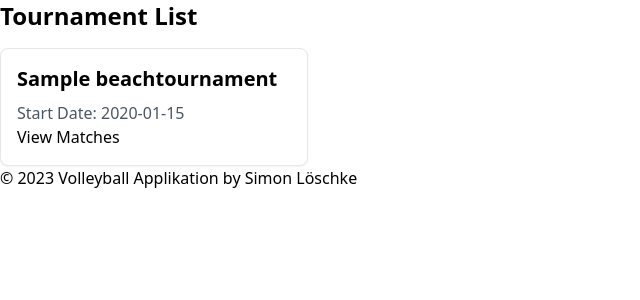
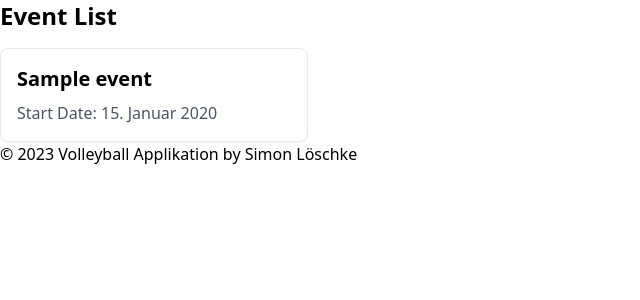
Before and after one commit to simon-loeschke1988/volleyball, a Django app: template applikation/webapp/templates/index.html in a window 1280 px wide. Shown: the part 28-328 px from the top of the page, without its empty margins (0-640 px from the left). Run offline with Django 5.2, Linux system fonts and the light colour scheme; the template is opened without the code that fills it: values that come from a table or form of the project are taken from there, others are empty; tables that the repository leaves empty hold one stand-in row (values such as "Sample post"); style sheets or scripts are compiled from the project's sources; parts of the project's set-up code (start-up, migrations or seed data) failed here and were passed over.

Commit message:
Events statt Tournaments auf der Startseite

```diff
--- a/applikation/webapp/templates/index.html
+++ b/applikation/webapp/templates/index.html
@@ -8,15 +8,15 @@
 {% block content %}
 
 
-<h1 class="text-2xl font-bold mb-4">Tournament List</h1>
+<h1 class="text-2xl font-bold mb-4">Event List</h1>
 
 <div class="grid grid-cols-1 md:grid-cols-2 lg:grid-cols-3 xl:grid-cols-4 gap-4">
-    {% for tournament in tournaments %}
+    {% for event in events %}
         <div class="bg-white border border-gray-200 rounded-lg shadow-sm hover:shadow-md transition-shadow duration-200 ease-in-out">
             <div class="p-4">
-                <h2 class="text-xl font-semibold mb-2">{{ tournament.name }}</h2>
-                <p class="text-gray-600">Start Date: {{ tournament.start_date }}</p>
-                <a href="{% url 'webapp:tournament_matches' tournament.id %}">View Matches</a>
+                <h2 class="text-xl font-semibold mb-2">{{ event.name }}</h2>
+                <p class="text-gray-600">Start Date: {{ event.start_date }}</p>
+
             </div>
         </div>
     {% endfor %}
--- a/applikation/webapp/views.py
+++ b/applikation/webapp/views.py
@@ -1,7 +1,7 @@
 from django.core.paginator import Paginator, EmptyPage, PageNotAnInteger
 from django.shortcuts import render, get_object_or_404
 from django.template import loader
-from .models import Player, BeachTeam, BeachMatch, BeachTournament
+from .models import Player, BeachTeam, BeachMatch, BeachTournament, Event
 from django.db.models import Q
 from django.http import HttpResponse
 from django.utils.timezone import make_aware
@@ -18,10 +18,10 @@ def index(request):
     seven_months_later = today + timedelta(days=7 * 30)  # Ca. 7 Monate
 
     # Turniere filtern, die zwischen 5 Jahren zurück und 7 Monaten voraus starten
-    tournaments = BeachTournament.objects.filter(start_date__range=(one_year_ago, seven_months_later)).order_by('-start_date')
+    events = Event.objects.filter(start_date__range=(one_year_ago, seven_months_later)).order_by('-start_date')
 
     context = {
-        'tournaments': tournaments,
+        'events': events,
     }
     return render(request, 'index.html', context)
 
```
